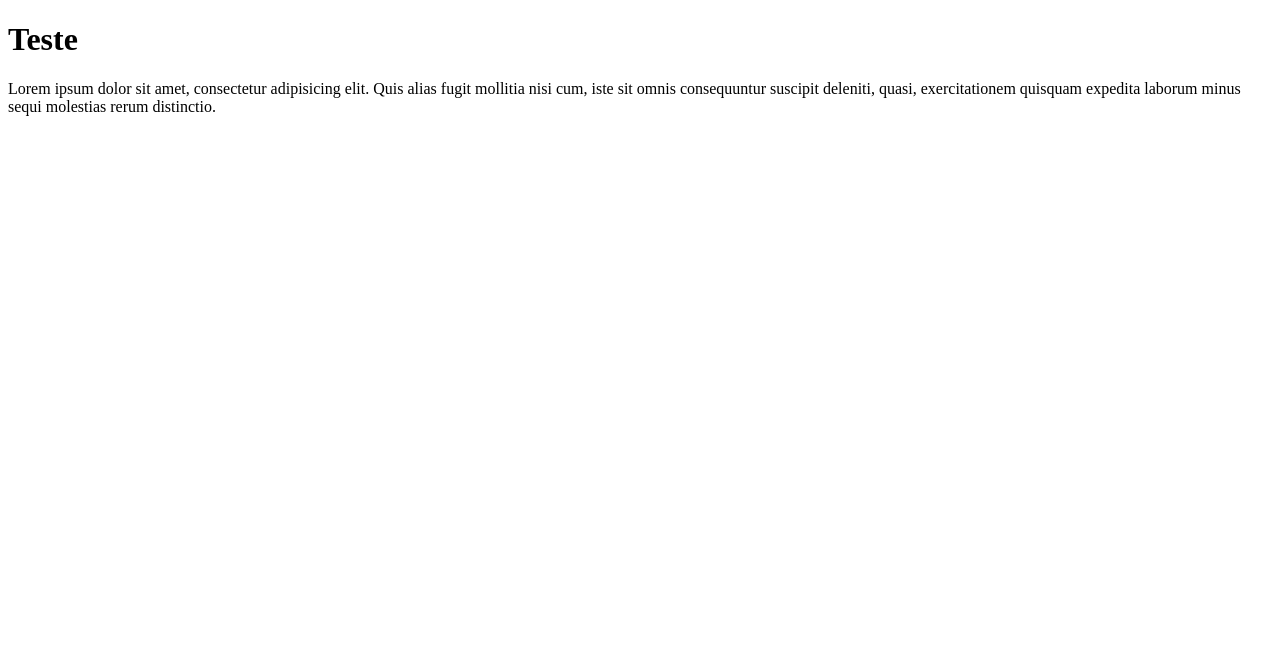
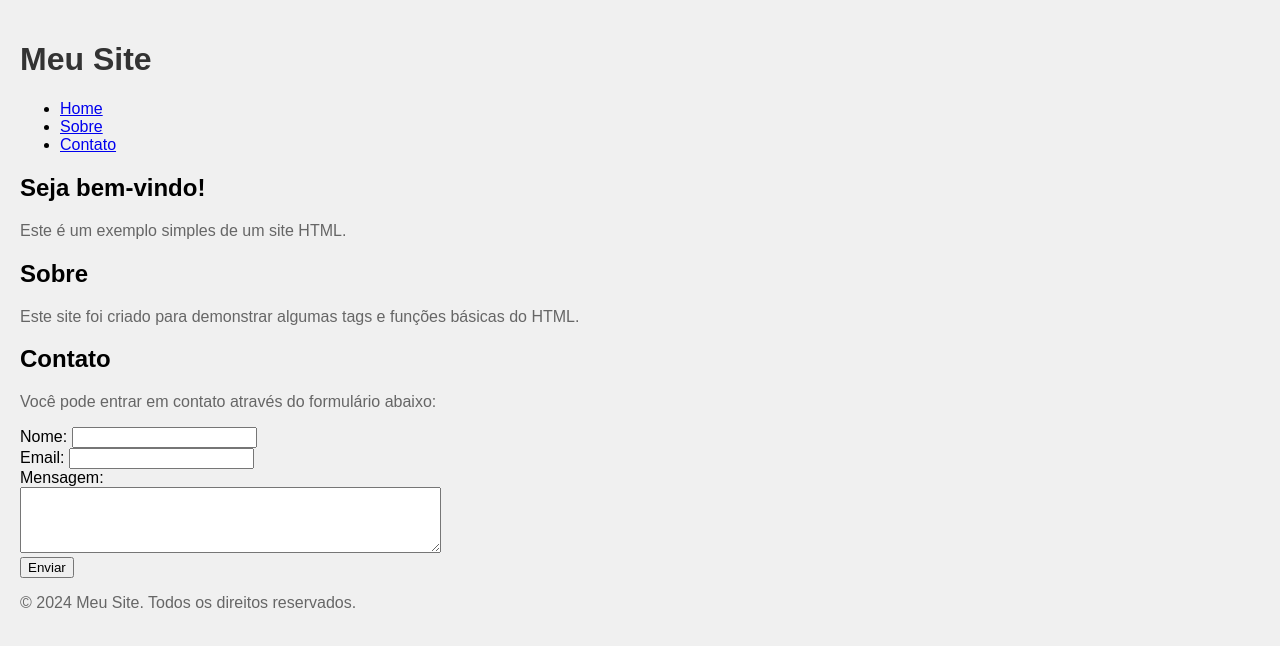
Before and after one commit to JotaPePG/pwceub, a plain HTML site: page index.html in a window 1280 px wide. Drawn offline with Linux system fonts and the light colour scheme.

Commit message:
HTML Atualizado

```diff
--- a/index.html
+++ b/index.html
@@ -1,12 +1,70 @@
 <!DOCTYPE html>
-<html lang="en">
+<html lang="pt-br">
 <head>
     <meta charset="UTF-8">
     <meta name="viewport" content="width=device-width, initial-scale=1.0">
-    <title>Document</title>
+    <title>Exemplo de HTML</title>
+    <style>
+        /* Estilos CSS embutidos */
+        body {
+            font-family: Arial, sans-serif;
+            background-color: #f0f0f0;
+            margin: 0;
+            padding: 20px;
+        }
+        h1 {
+            color: #333;
+        }
+        p {
+            color: #666;
+        }
+    </style>
 </head>
 <body>
-    <h1>Teste</h1>
-    <p>Lorem ipsum dolor sit amet, consectetur adipisicing elit. Quis alias fugit mollitia nisi cum, iste sit omnis consequuntur suscipit deleniti, quasi, exercitationem quisquam expedita laborum minus sequi molestias rerum distinctio.</p>
+
+    <!-- Tag <header> -->
+    <header>
+        <h1>Meu Site</h1>
+        <nav>
+            <ul>
+                <li><a href="#home">Home</a></li>
+                <li><a href="#sobre">Sobre</a></li>
+                <li><a href="#contato">Contato</a></li>
+            </ul>
+        </nav>
+    </header>
+
+    <!-- Tag <section> -->
+    <section id="home">
+        <h2>Seja bem-vindo!</h2>
+        <p>Este é um exemplo simples de um site HTML.</p>
+    </section>
+
+    <!-- Tag <section> -->
+    <section id="sobre">
+        <h2>Sobre</h2>
+        <p>Este site foi criado para demonstrar algumas tags e funções básicas do HTML.</p>
+    </section>
+
+    <!-- Tag <section> -->
+    <section id="contato">
+        <h2>Contato</h2>
+        <p>Você pode entrar em contato através do formulário abaixo:</p>
+        <form action="#" method="post">
+            <label for="nome">Nome:</label>
+            <input type="text" id="nome" name="nome" required><br>
+            <label for="email">Email:</label>
+            <input type="email" id="email" name="email" required><br>
+            <label for="mensagem">Mensagem:</label><br>
+            <textarea id="mensagem" name="mensagem" rows="4" cols="50" required></textarea><br>
+            <button type="submit">Enviar</button>
+        </form>
+    </section>
+
+    <!-- Tag <footer> -->
+    <footer>
+        <p>&copy; 2024 Meu Site. Todos os direitos reservados.</p>
+    </footer>
+
 </body>
 </html>
```
